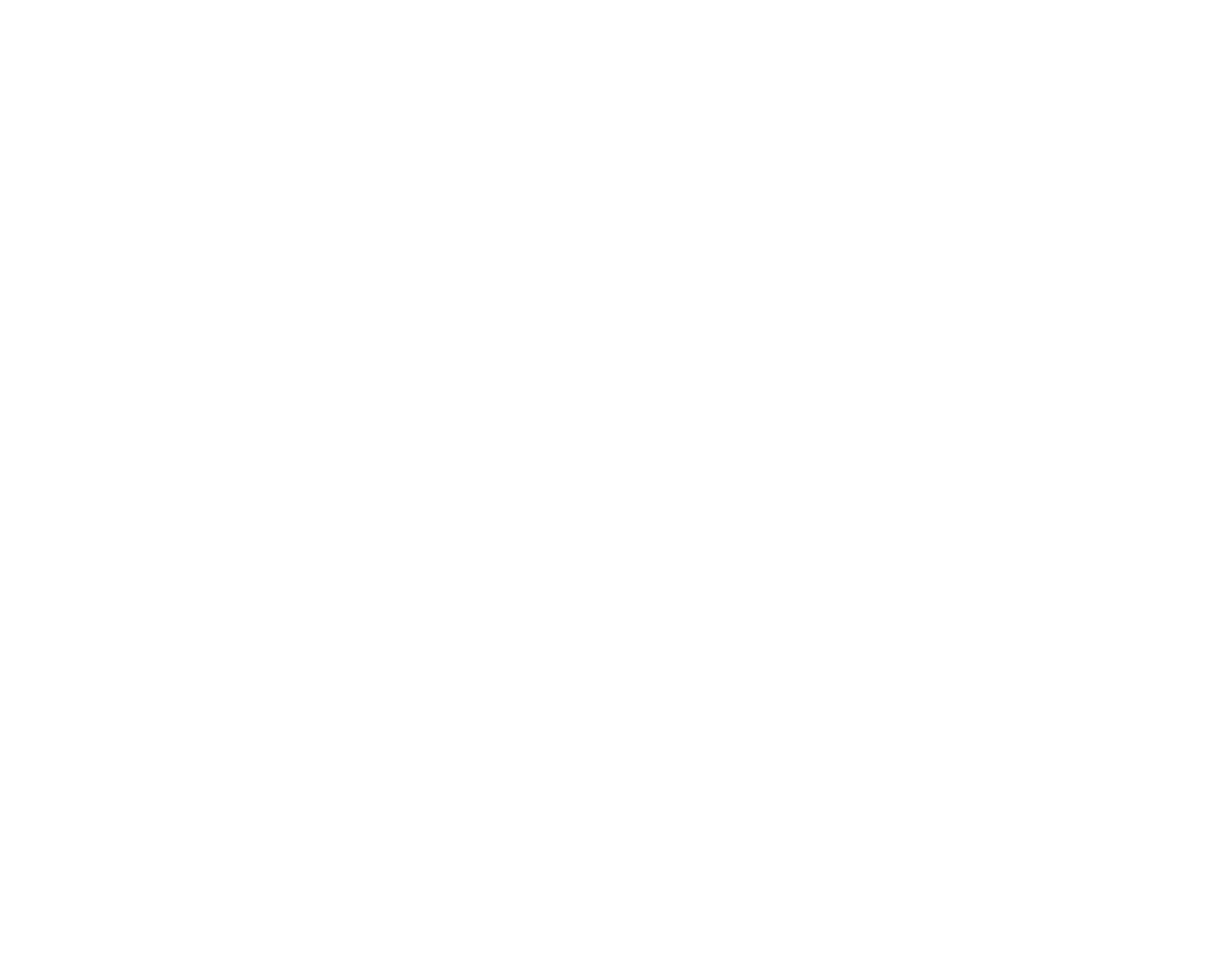
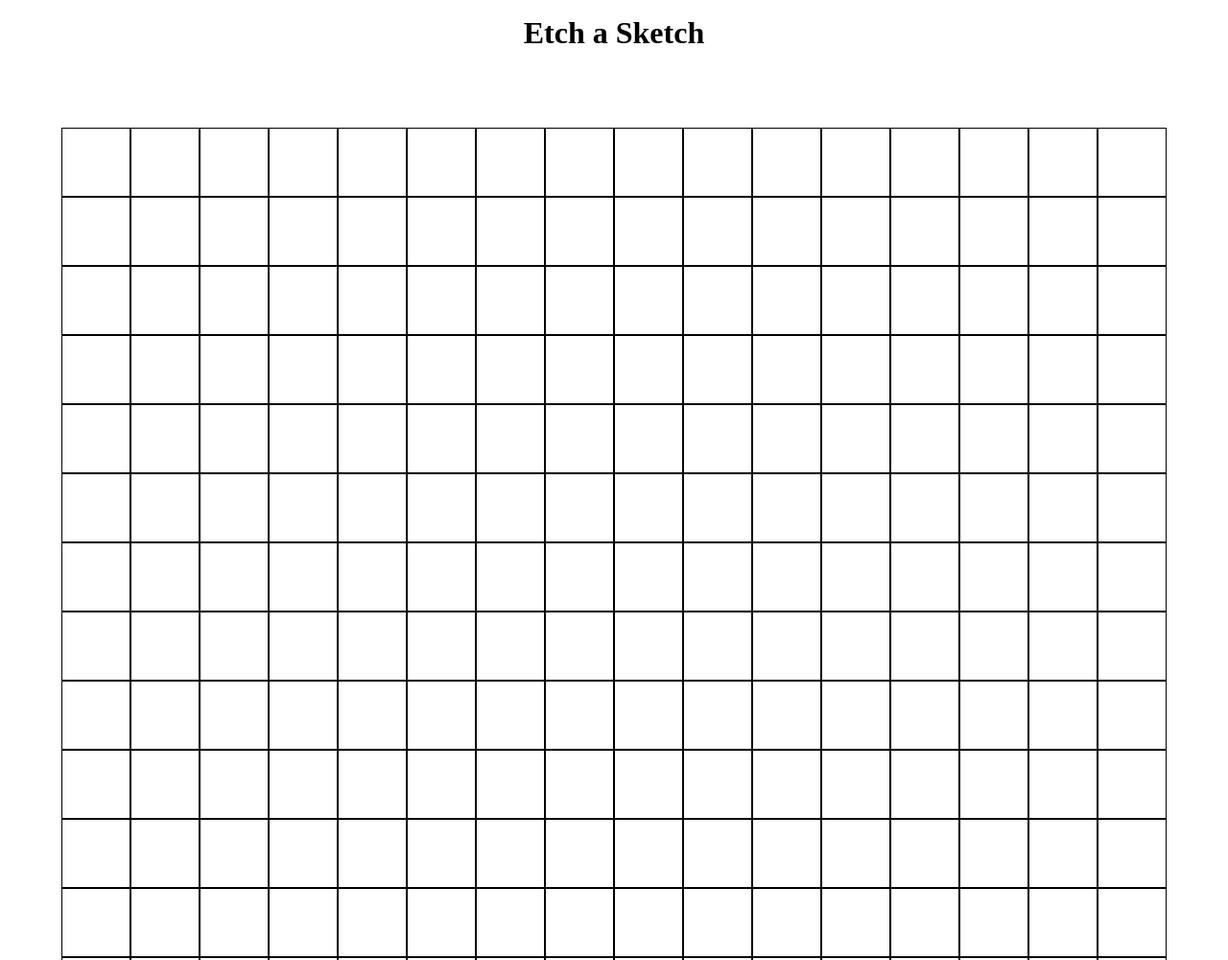
Before and after one commit to waychlate/Etch-a-Sketch, a plain HTML site: page index.html in a window 1280 px wide. Shown: the top 1000 px of the page at 96% size. Before the commit the page ends 800 px from the top, so only its background shows below. Drawn offline with Linux system fonts and the light colour scheme.

Commit message:
Stylized grids and boxes : Impemented boxes and divs through js

```diff
--- a/blank.js
+++ b/blank.js
@@ -0,0 +1,14 @@
+let gridContainer = document.querySelector(".grid");
+
+for (let i = 0; i < 16; i++) {
+    let newBoxContainer = document.createElement("div");
+    newBoxContainer.classList.add("box-container")
+
+    for (let v = 0; v < 16; v++) {
+        let newBox = document.createElement("div");
+        newBox.classList.add("box")
+        newBoxContainer.appendChild(newBox);
+    }
+
+    gridContainer.appendChild(newBoxContainer);
+}
--- a/index.html
+++ b/index.html
@@ -8,6 +8,8 @@
         <script src="./blank.js" defer></script>
     </head>
     <body>
-
+        <h1>Etch a Sketch</h1>
+        <div class="grid">
+        </div>
     </body>
 </html>
--- a/styles.css
+++ b/styles.css
@@ -0,0 +1,32 @@
+body {
+    margin: 0;
+    display: flex;
+    flex-direction: column;
+    height: 100vh;
+}
+
+h1 {
+    margin: 0;
+    padding: 1rem;
+    align-self: center;
+}
+
+.grid {
+    display: flex;
+    flex-direction: column;
+    padding: 4rem;
+}
+
+.box-container {
+    flex: 1;
+    display: flex;
+    flex: 1 0 0;
+    flex-flow: row wrap;
+}
+
+.box {
+    aspect-ratio: 1 / 1;
+    min-height: 0;
+    border: 0.1rem solid black;
+    flex: 1 0 0;
+}
```
